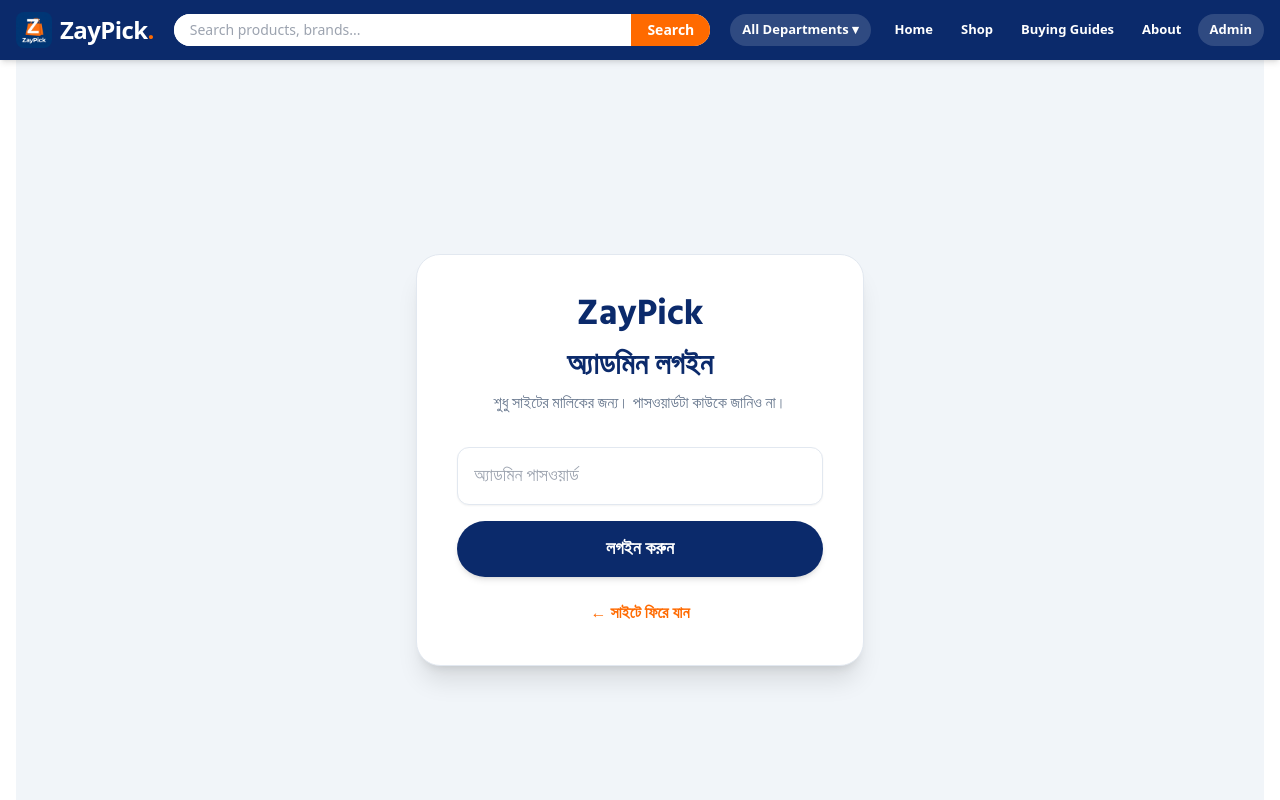
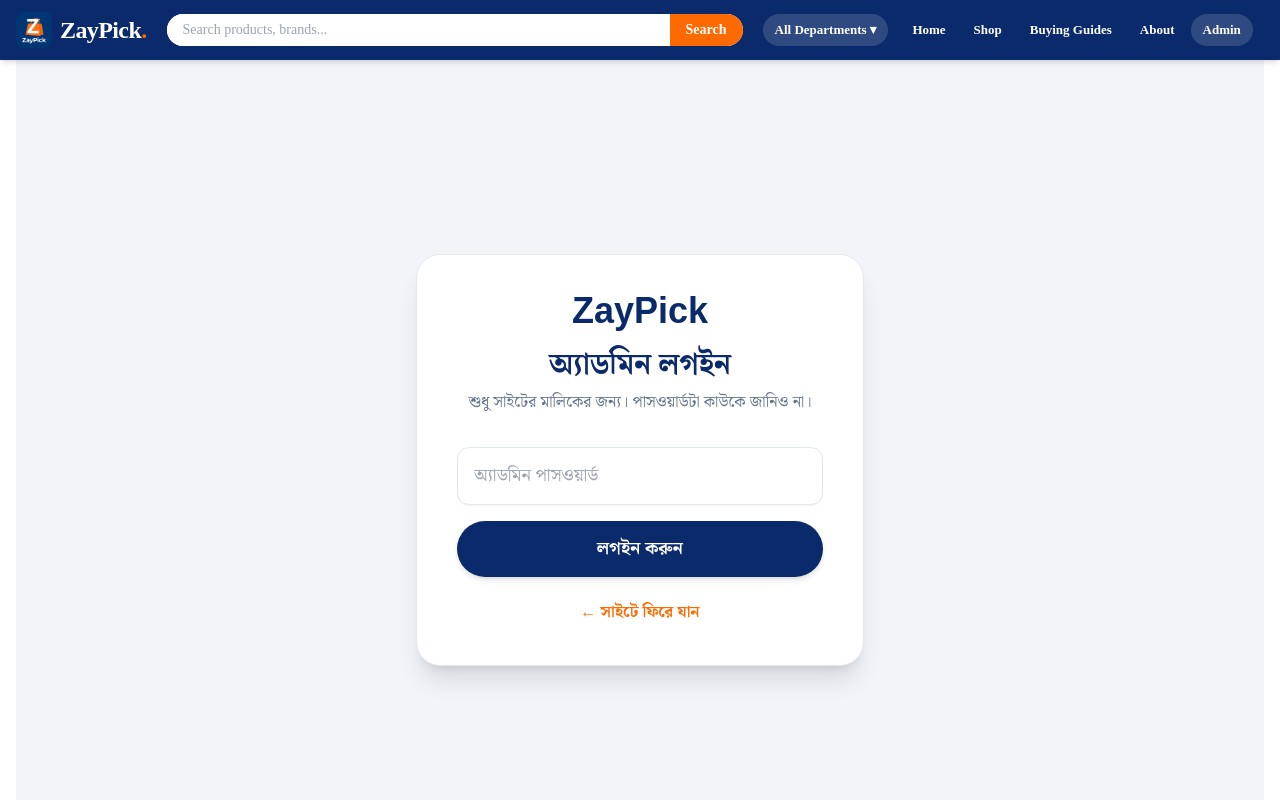
Before and after one commit to nhuthulam59/zaypick, a Next.js app: page /admin/login in a window 1280 px wide. Shown: the top 800 px of the page. Built offline with nearby package versions, Linux system fonts and the light colour scheme.

Commit message:
Use Times New Roman for public site; Noto Serif Bengali for admin panel

```diff
--- a/app/admin/layout.tsx
+++ b/app/admin/layout.tsx
@@ -1,13 +1,13 @@
-import { Hind_Siliguri } from 'next/font/google';
+import { Noto_Serif_Bengali } from 'next/font/google';
 
 // Bengali-first typography for the whole admin panel (login + dashboard).
-// Hind Siliguri renders Bengali beautifully; Noto Sans Bengali is the fallback.
-const hindSiliguri = Hind_Siliguri({
+// Noto Serif Bengali renders Bengali beautifully; Noto Sans Bengali is the fallback.
+const notoSerifBengali = Noto_Serif_Bengali({
   subsets: ['bengali', 'latin'],
-  weight: ['300', '400', '500', '600', '700'],
+  weight: ['400', '500', '600', '700'],
   display: 'swap',
 });
 
 export default function AdminLayout({ children }: { children: React.ReactNode }) {
-  return <div className={`${hindSiliguri.className} min-h-screen`}>{children}</div>;
+  return <div className={`${notoSerifBengali.className} min-h-screen`}>{children}</div>;
 }
--- a/app/globals.css
+++ b/app/globals.css
@@ -3,5 +3,5 @@
 @tailwind utilities;
 
 html, body { overflow-x: clip; }
-body { @apply bg-white text-slate-800 antialiased; }
+body { @apply bg-white text-slate-800 antialiased; font-family: 'Times New Roman', Times, serif; }
 img, video { max-width: 100%; height: auto; }
--- a/tailwind.config.ts
+++ b/tailwind.config.ts
@@ -4,6 +4,10 @@ const config: Config = {
   content: ['./app/**/*.{js,ts,jsx,tsx,mdx}', './components/**/*.{js,ts,jsx,tsx,mdx}'],
   theme: {
     extend: {
+      fontFamily: {
+        sans: ["'Times New Roman'", 'Times', 'serif'],
+        serif: ["'Times New Roman'", 'Times', 'serif'],
+      },
       colors: {
         navy: { DEFAULT: '#0B2A6B', dark: '#081F4F', light: '#16409A' },
         brand: { DEFAULT: '#FF6A00', dark: '#E55E00' },
```
